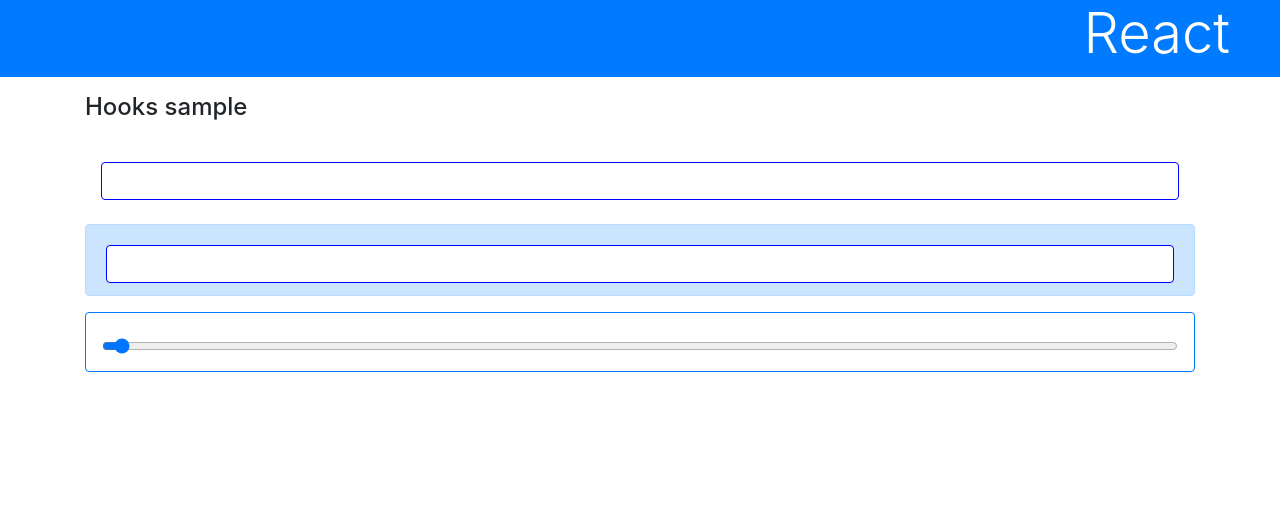
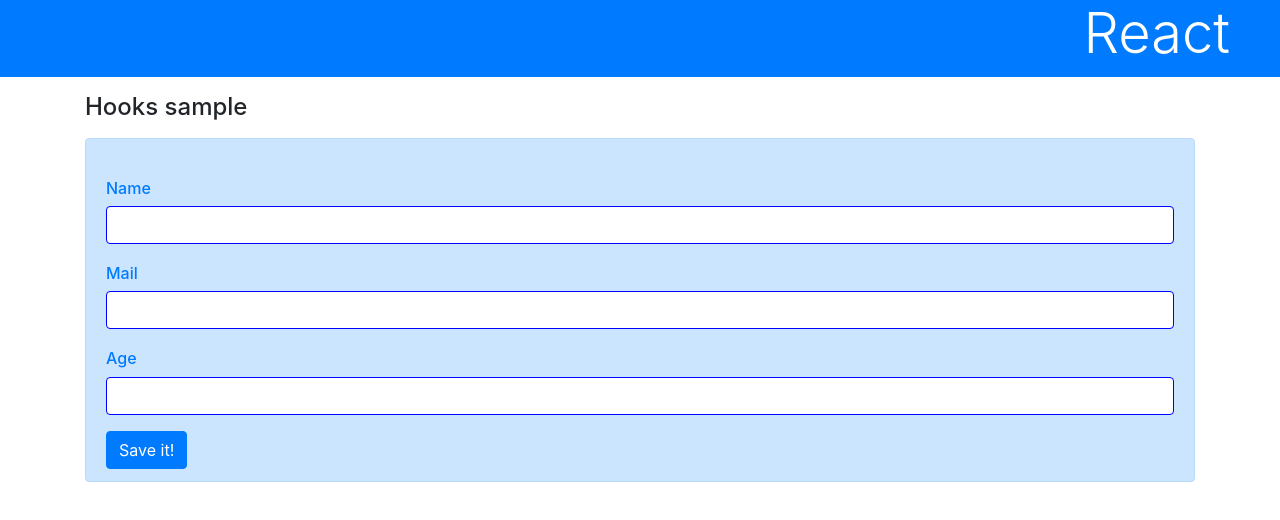
Before and after one commit to kosuke-17/react_app, a React (Create React App) app: page / in a window 1280 px wide. Shown: the top 520 px of the page. Built offline with nearby package versions, Linux system fonts and the light colour scheme.

Commit message:
ローカルストレージに保管するフックを作成

```diff
--- a/src/App.js
+++ b/src/App.js
@@ -1,74 +1,50 @@
 import React, { useState, useEffect } from 'react'
 import './App.css'
+import usePersist from './Persist'
 
-// 合計計算の関数
-const total = (a)=> {
-  let re = 0
-  for(let i = 0;i <= a;i++) {
-    re += i
+function AlertMessage(props) {
+  const [name, setName] = useState("")
+  const [mail, setMail] = useState("")
+  const [age, setAge] = useState(0)
+  const [mydata, setMydata] = usePersist("mydata, null")
+
+  const onChangeName = (e)=> {
+    setName(e.target.value)
   }
-  return re
-}
-
-// 消費税率の関数
-const tax = (a)=> {
-  return Math.floor(a * 1.1)
-}
-
-// 数値を計算しメッセージを返す独自フック関数
-function useCalc(num=0, func = (a)=>{return a}) {
-  const [msg, setMsg] = useState(null)
-
-  const setValue = (p)=>{
-    let res = func(p)
-    setMsg(<p className="h5">※ {p} の結果は、 {res} です。</p>)
+  const onChangeMail = (e)=> {
+    setMail(e.target.value)
   }
-
-  return [msg, setValue]
-}
-
-// デフォルトのコンポーネント
-function PlainMessage(props) {
-  const [msg, setCalc] = useCalc()
-
-  const onChange = (e)=> {
-    setCalc(e.target.value)
+  const onChangeAge = (e)=> {
+    setAge(e.target.value)
   }
-
-  return <div className="p-3 h5">
-    <h5>{msg}</h5>
-    <input type="number" onChange={onChange} className="form-control" />
-  </div>
-}
-
-// 合計計算コンポーネント
-function AlertMessage(props) {
-  const [msg, setCalc] = useCalc(0, total)
-
-  const onChange = (e)=> {
-    setCalc(e.target.value)
+  const onAction = (e)=> {
+    const data = {
+      name: name,
+      mail: mail,
+      age: age
+    }
+    setMydata(data)
   }
 
   return <div className="alert alert-primary h5 text-primary">
-    <h5>{msg}</h5>
-    <input type="number" onChange={onChange} min="0" max="10000" className="form-control" />
+    <h5 className="mb-4">{JSON.stringify(mydata)}</h5>
+    <div className="form-group">
+      <label className="h6">Name</label>
+      <input type="text" onChange={onChangeName} className="form-control" />
+    </div>
+    <div className="form-group">
+      <label className="h6">Mail</label>
+      <input type="text" onChange={onChangeMail} className="form-control" />
+    </div>
+    <div className="form-group">
+      <label className="h6">Age</label>
+      <input type="text" onChange={onChangeAge} className="form-control" />
+    </div>
+    <button onClick={onAction} className="btn btn-primary">
+      Save it!
+    </button>
   </div>
 }
-
-
-// 消費税計算コンポーネント
-function CardMessage(props) {
-  const [msg, setCalc] = useCalc(0, tax)
-
-  const onChange = (e)=> {
-    setCalc(e.target.value)
-  }
-  return <div className="card p-3 h5 border-primary">
-    <h5>{msg}</h5>
-    <input type="range" onChange={onChange} min="0" max="10000" step="100"className="for-control" />
-  </div>
-}
-
 // ベースコンポーネント
 function App() {
   return (
@@ -76,9 +52,7 @@
       <h1 className="bg-primary text-white display-4">React</h1>
       <div className="container">
         <h4 className="my-3">Hooks sample</h4>
-        <PlainMessage />
         <AlertMessage />
-        <CardMessage />
       </div>
     </div>
   )
--- /dev/null
+++ b/src/Persist.js
@@ -0,0 +1,27 @@
+import React, { useState } from 'react'
+
+function usePersist(ky, initVal) {
+  const key = "hooks:" + ky
+  const value = () => {
+    try {
+      const item = window.localStorage.getItem(key)
+      return item ? JSON.parse(item) : initVal
+    } catch (err) {
+      console.log(err)
+      return initVal;
+    }
+  }
+  const setValue = (val) => {
+    try {
+      setSavedValue(val)
+      window.localStorage.setItem(key, JSON.stringify(val))
+    } catch (err) {
+      console.log(err)
+    }
+  }
+  const [savedValue, setSavedValue] = useState(value)
+
+  return [savedValue, setValue]
+}
+
+export default usePersist
```
